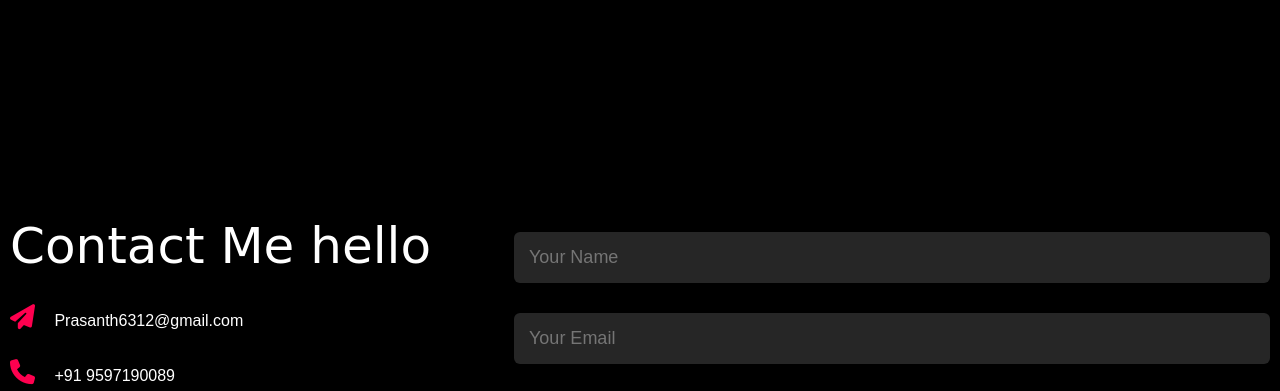
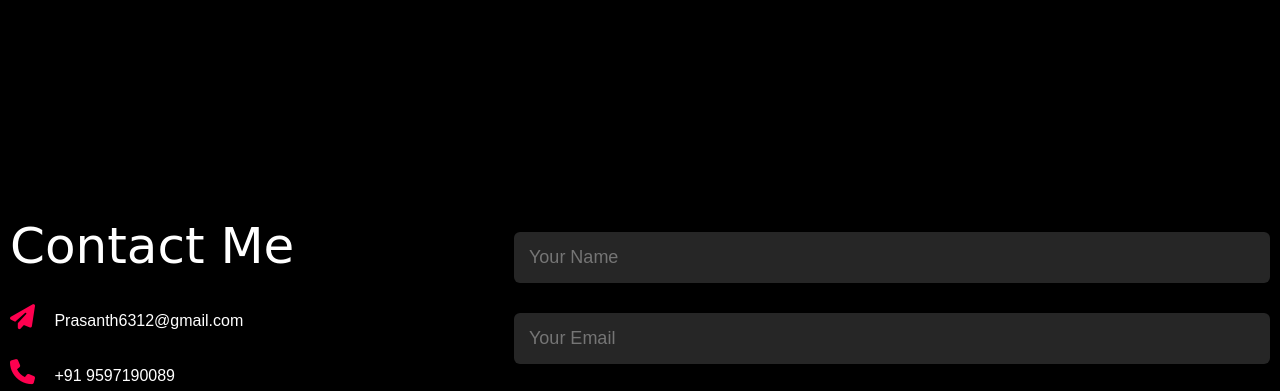
Before and after one commit to Prasanth-Prasanth/My-portfolio, a plain HTML site: page index.html in a window 1280 px wide. Shown: the part 2605-2996 px from the top of the page. Drawn offline with Linux system fonts and the light colour scheme.

Commit message:
Update index.html
reverted the contact section

```diff
--- a/index.html
+++ b/index.html
@@ -179,7 +179,7 @@
     <div class="container">
         <div class="row">
             <div class="contact-left">
-                <h1 class="sub-title">Contact Me hello</h1>
+                <h1 class="sub-title">Contact Me</h1>
                 <p><i class="fa-solid fa-paper-plane"></i> Prasanth6312@gmail.com</p>
                 <p><i class="fa-solid fa-phone"></i> +91 9597190089</p>
                 <div class="social-icons">
```
